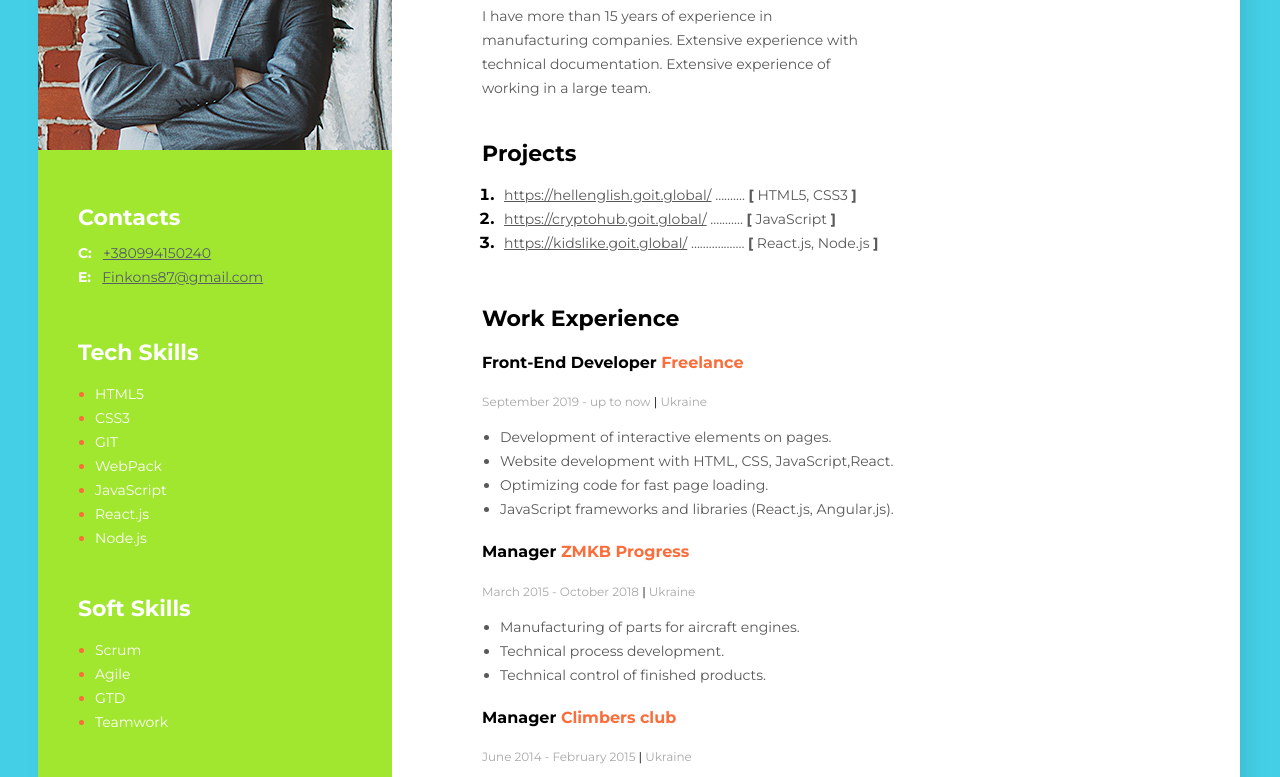
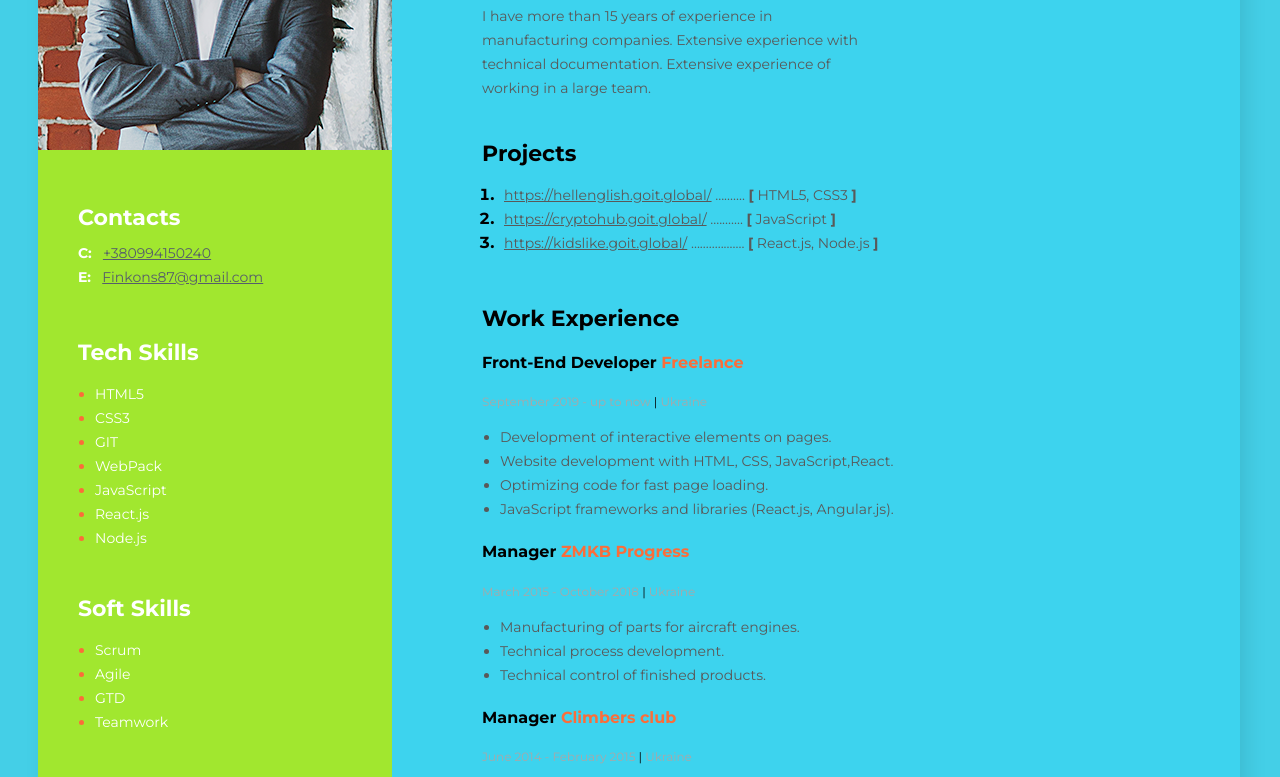
Before and after one commit to Finkons/my-resume, a plain HTML site: page index.html in a window 1280 px wide. Shown: the part 260-1037 px from the top of the page. Drawn offline with Linux system fonts and the light colour scheme; files that its build step writes are made by us from their sources; files whose address does not match are found by name.

Commit message:
изменение фона

```diff
--- a/style.css
+++ b/css/style.css
@@ -8,7 +8,7 @@ body {
   width: 1200px;
   left: 40px;
   top: 40px;
-  background-color: #fff;
+  background-color: rgb(61, 211, 238);
   margin: 40px auto;
   box-shadow: 6px 6px 20px rgba(0, 0, 0, 0.1);
 }
```
Also changed, not shown: .prettierrc.json (added), Img/Без имени-1.png (renamed from Без имени-1.png).
